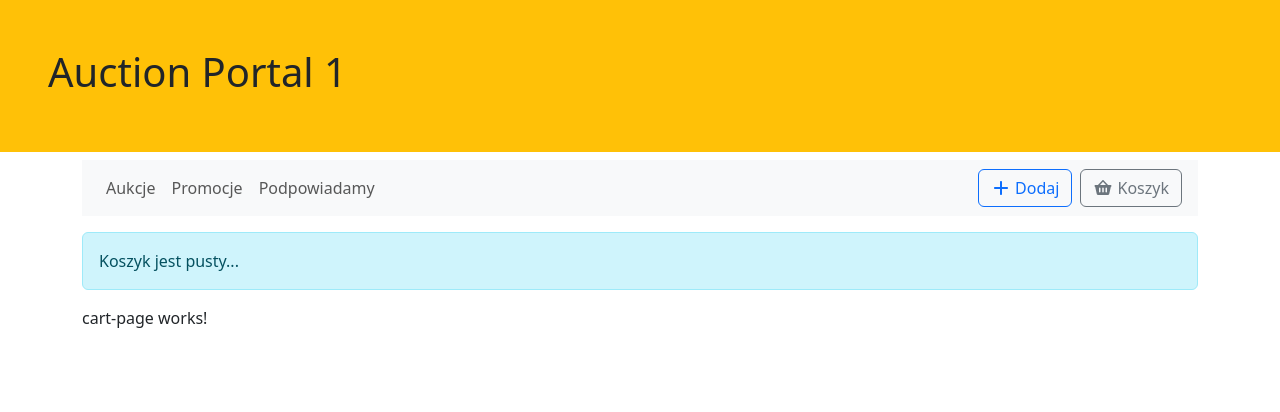
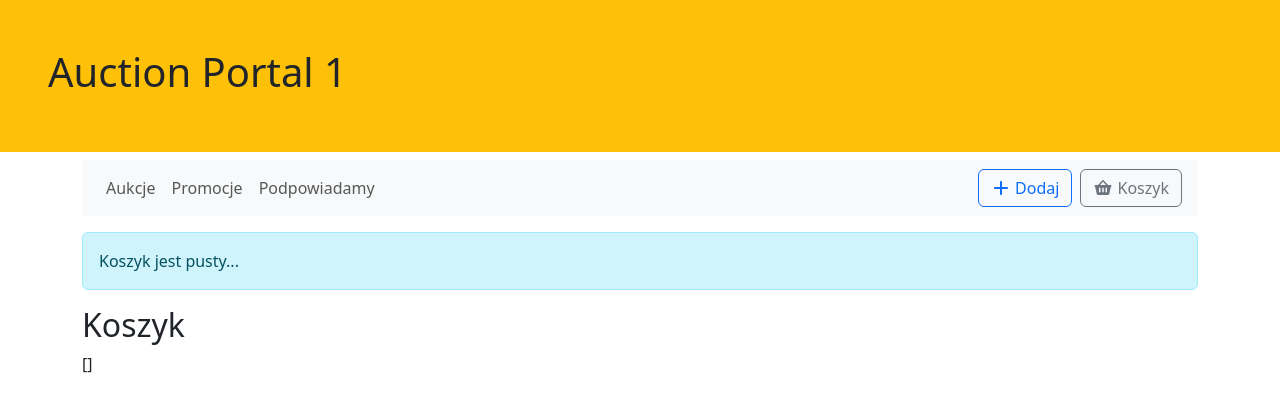
Before and after one commit to michaljabi/20250917-angular, an Angular app in the folder auction-portal/: page /cart in a window 1280 px wide. Shown: the top 412 px of the page. Built offline with nearby package versions, Linux system fonts and the light colour scheme.

Commit message:
task(18): step4 - make it right.

```diff
--- a/auction-portal/src/app/auctions/auctions-resource.service.ts
+++ b/auction-portal/src/app/auctions/auctions-resource.service.ts
@@ -8,6 +8,7 @@ import { environment } from '../../environments/environment';
   providedIn: 'root',
 })
 export class AuctionsResourceService {
+  // Stateless service
   private httpClient = inject(HttpClient);
   private baseEndpoint = `${environment.baseURL}/auctions`;
 
--- a/auction-portal/src/app/auctions/cart/cart-page.component.ts
+++ b/auction-portal/src/app/auctions/cart/cart-page.component.ts
@@ -1,14 +1,25 @@
-import { Component } from '@angular/core';
+import { Component, inject } from '@angular/core';
+import { CartService } from './cart.service';
+import { JsonPipe } from '@angular/common';
+import { CartItem } from './cart-item';
 
 @Component({
-  imports: [],
+  imports: [JsonPipe],
   template: `
-    <p>
-      cart-page works!
-    </p>
+    <section>
+      <h2>Koszyk</h2>
+      <div>
+        {{ cartService.getAll() | json }}
+      </div>
+    </section>
   `,
-  styles: ``
+  styles: ``,
 })
 export class CartPageComponent {
+  cartService = inject(CartService);
 
+  constructor() {
+    // pamiętaj żeby zabepieczyć dane w statefull service:
+    // this.cartService.getAll().push({ id: 'TROLL' } as CartItem);
+  }
 }
--- a/auction-portal/src/app/auctions/cart/cart.service.ts
+++ b/auction-portal/src/app/auctions/cart/cart.service.ts
@@ -6,6 +6,12 @@ import { AuctionItem } from '../auction-item';
   providedIn: 'root',
 })
 export class CartService {
+  // Statefull service
+
+  // żeby działało bez zone.js musimy:
+  // 1. albo przepisać na signals ! (signal)
+  // 2. albo przepisać na Observables ! (rxjs)
+
   private cartItems: CartItem[] = [];
 
   addItem(auction: AuctionItem) {
@@ -21,7 +27,7 @@ export class CartService {
     }
   }
 
-  getAll(): CartItem[] {
+  getAll(): readonly CartItem[] {
     return this.cartItems;
   }
 
```
